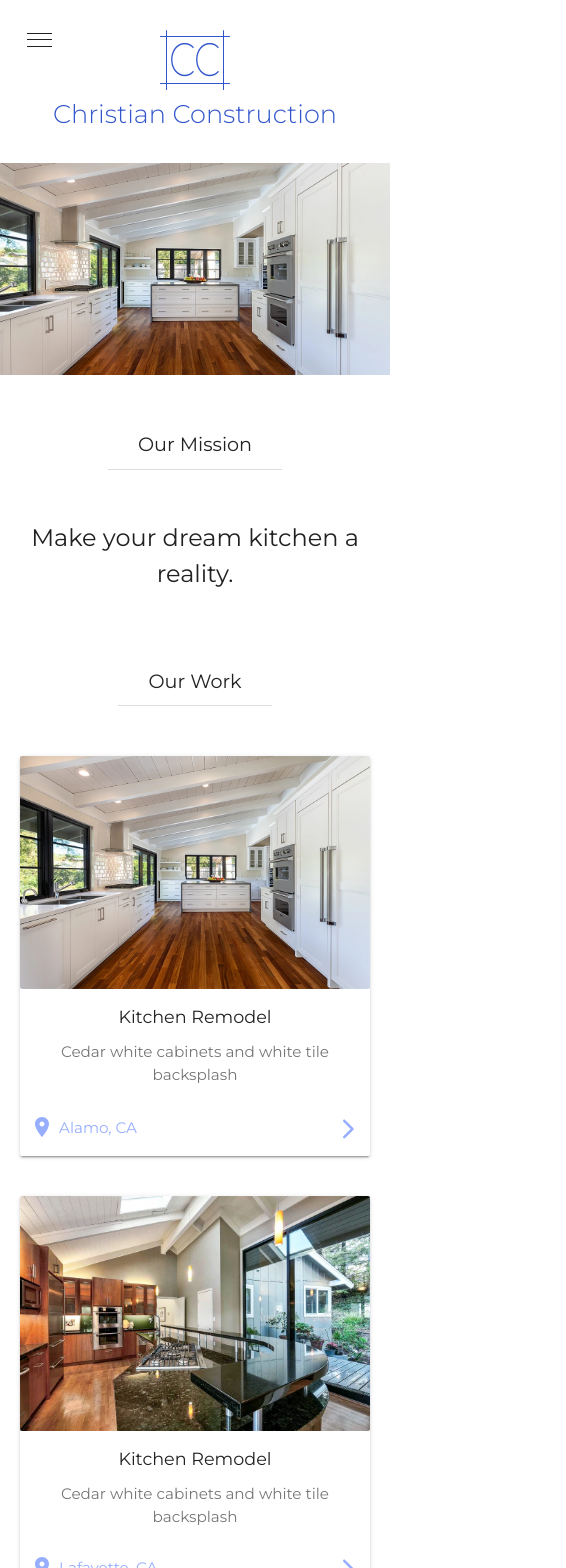
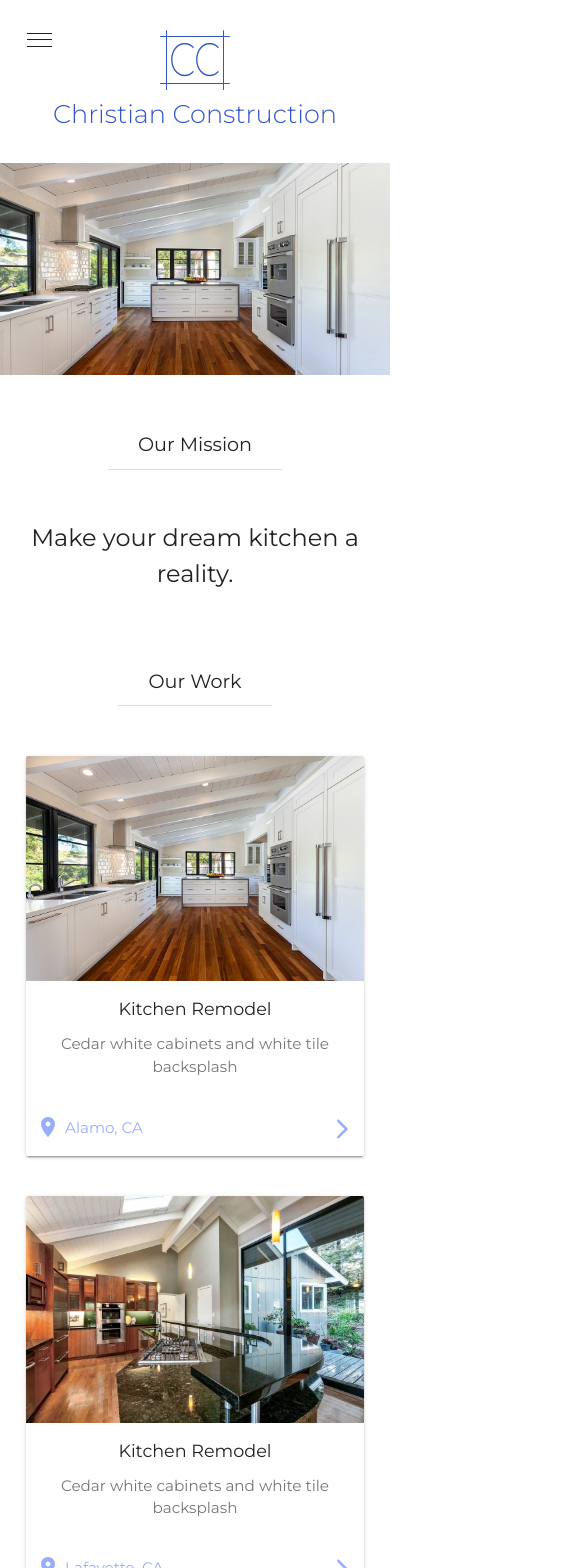
Before and after one commit to DWC01/christian-construction, a Next.js app: page / in a window 390 px wide. Shown: the top 1568 px of the page, 566 px wide, since content can reach past the window. Built offline with nearby package versions, Linux system fonts and the light colour scheme.

Commit message:
Re updated project cards for mobile

```diff
--- a/pages/index.js
+++ b/pages/index.js
@@ -43,7 +43,7 @@ const Index = () => {
 				<div className={classes.section}>
 					<Projects />
 				</div>
-				<div className={classes.section}>
+				{/* <div className={classes.section}>
 					<About />
 				</div>
 				<div className={classes.section}>
@@ -54,7 +54,7 @@ const Index = () => {
 				</div>
 				<div className={classes.section}>
 					<Contact />
-				</div>
+				</div> */}
 			</Container>
 		</>
 	);
--- a/src/components/home/ProjectCard.js
+++ b/src/components/home/ProjectCard.js
@@ -16,8 +16,9 @@ const useStyles = makeStyles(theme => ({
 		borderRadius: '2px',
 	},
 	projectCoverImage: {
-		width: '350px',
-		borderRadius: '2px',
+		width: '100%',
+		borderTopLeftRadius: '2px',
+		borderTopRightRadius: '2px',
 	},
 	descriptionContainer: {
 		display: 'flex',
@@ -60,6 +61,16 @@ const useStyles = makeStyles(theme => ({
 	},
 	arrowIcon: {
 		fill: theme.palette.primary.light,
+	},
+	'@media (max-width: 400px)': {
+		projectCard: {
+			margin: '0 10px',
+		},
+	},
+	'@media (max-width: 330px)': {
+		projectCard: {
+			height: '375px',
+		},
 	},
 }));
 
--- a/src/components/home/Projects.js
+++ b/src/components/home/Projects.js
@@ -24,15 +24,12 @@ const useStyles = makeStyles(() => ({
 			flexDirection: 'row-reverse',
 		},
 		projectCard: {
-			'&:nth-child(2)': {
-				marginBottom: '40px',
-			},
 			'&:last-child': {
 				display: 'none',
 			},
 		},
 	},
-	'@media (max-width: 1024px)': {
+	'@media (max-width: 870px)': {
 		projectCardContainer: {
 			flexWrap: 'wrap-reverse',
 		},
```
